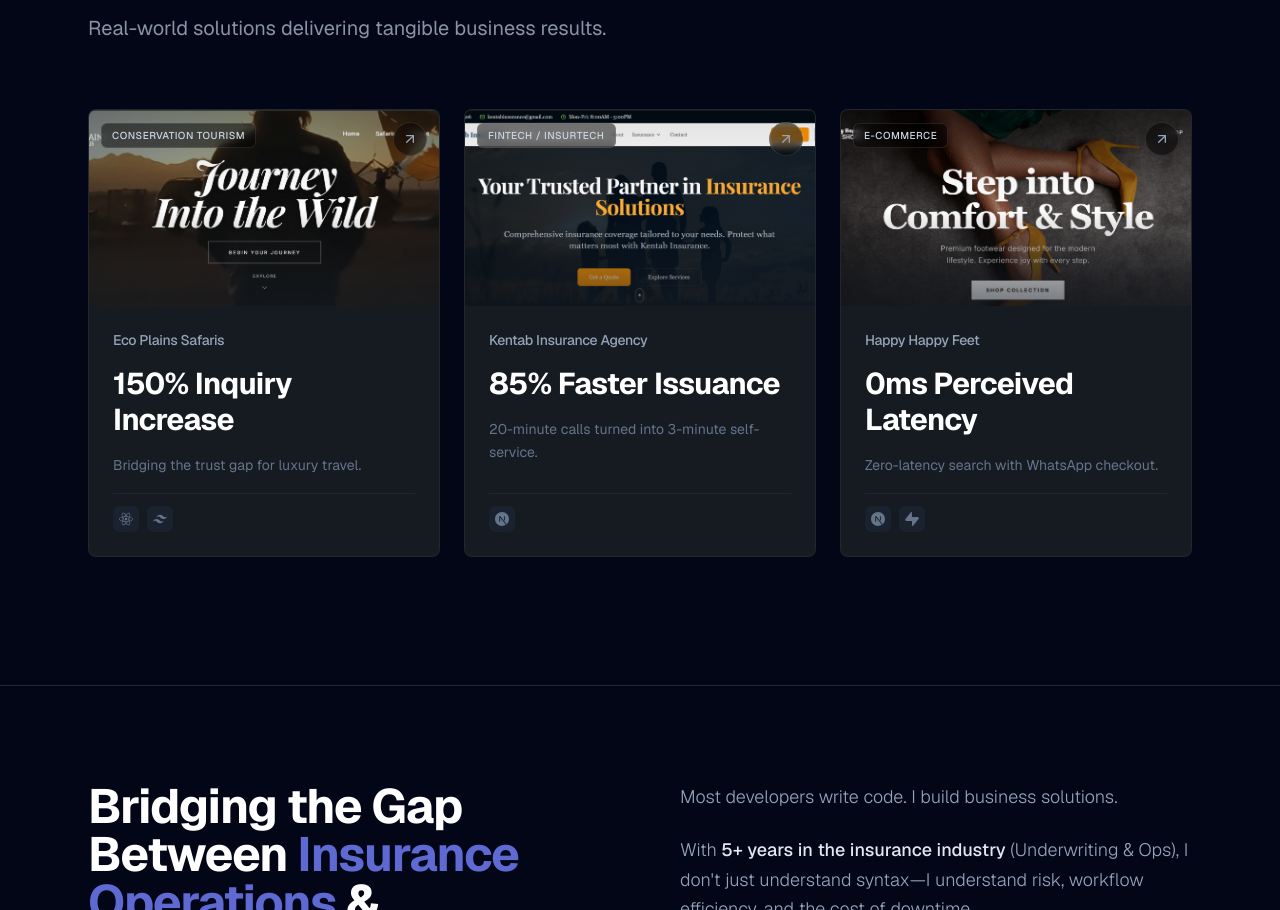
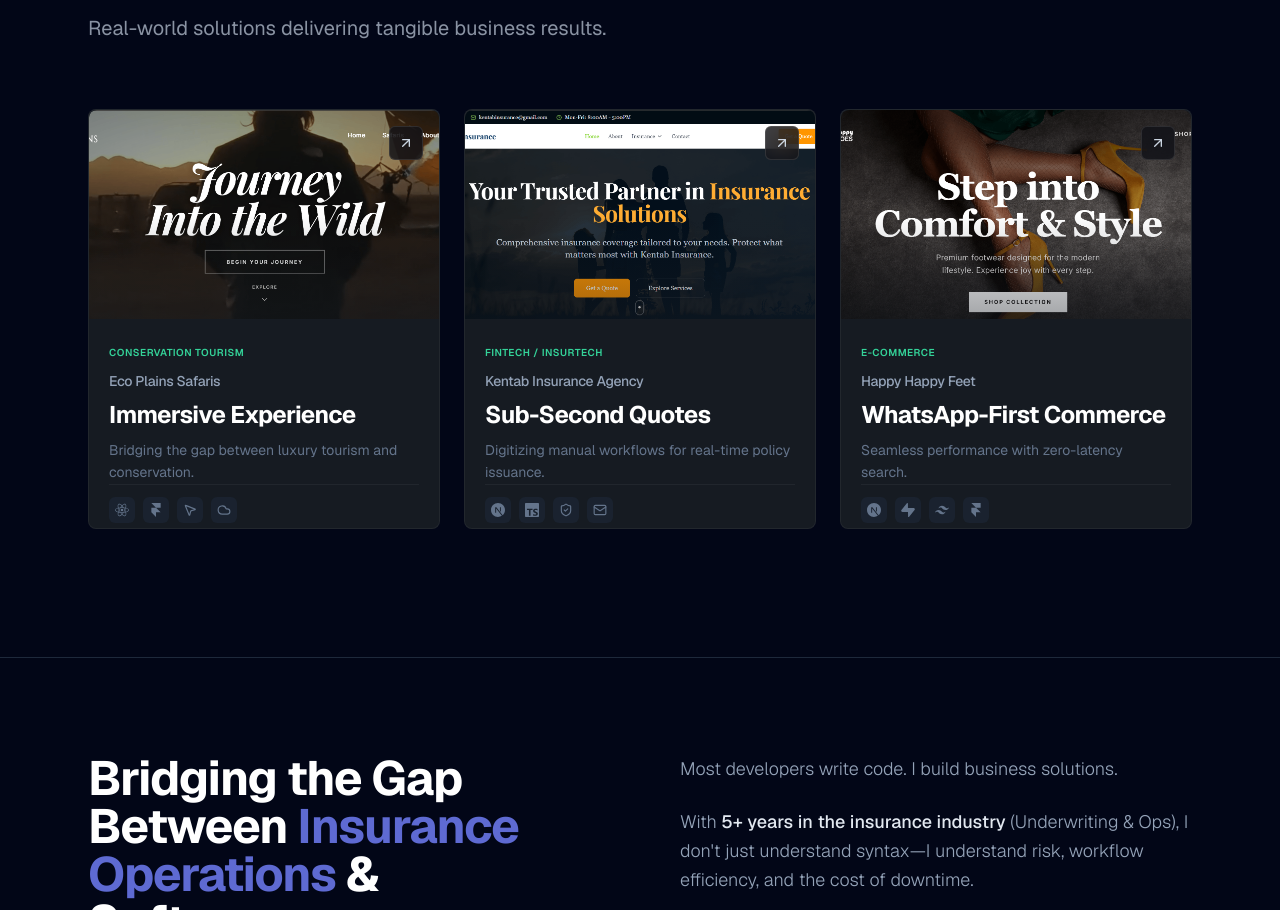
Before and after one commit to Caleb-Kiune/calebkiune, a Next.js app: page / in a window 1280 px wide. Shown: the part 972-1882 px from the top of the page. Built offline with nearby package versions, Linux system fonts and the light colour scheme.

Commit message:
update project cards

```diff
--- a/src/components/sections/project-card.tsx
+++ b/src/components/sections/project-card.tsx
@@ -2,26 +2,44 @@
 
 import Image, { StaticImageData } from "next/image";
 import Link from "next/link";
-import { ArrowUpRight } from "lucide-react";
+import { ArrowUpRight, MousePointer2, Cloud, ShieldCheck, Mail } from "lucide-react";
 import {
     SiReact,
     SiTailwindcss,
     SiNextdotjs,
     SiSupabase,
+    SiFramer,
+    SiTypescript,
 } from "react-icons/si";
 import { motion } from "framer-motion";
 import type { IconType } from "react-icons";
+import type { LucideIcon } from "lucide-react";
 
-// Tech icon mapping
-const TECH_ICONS: Record<string, IconType> = {
+// Tech icon mapping - supports both react-icons and Lucide
+const TECH_ICONS: Record<string, IconType | LucideIcon> = {
+    // React ecosystem
     React: SiReact,
     "React.js": SiReact,
-    Tailwind: SiTailwindcss,
-    "Tailwind CSS": SiTailwindcss,
+    "React 19": SiReact,
+    // Next.js
     "Next.js": SiNextdotjs,
     "Next.js 14": SiNextdotjs,
     "Next.js 16": SiNextdotjs,
+    // Styling
+    Tailwind: SiTailwindcss,
+    "Tailwind CSS": SiTailwindcss,
+    "Tailwind v4": SiTailwindcss,
+    // Backend/Database
     Supabase: SiSupabase,
+    // Animation
+    "Framer Motion": SiFramer,
+    // Languages
+    TypeScript: SiTypescript,
+    // Tools (Lucide icons)
+    "Lenis Scroll": MousePointer2,
+    Cloudinary: Cloud,
+    Zod: ShieldCheck,
+    Nodemailer: Mail,
 };
 
 export interface ProjectData {
@@ -48,13 +66,13 @@ export function ProjectCard({ project, index }: ProjectCardProps) {
             viewport={{ once: true }}
             transition={{ delay: index * 0.1, duration: 0.5 }}
             whileHover={{ y: -5 }}
-            className="group relative flex flex-col overflow-hidden rounded-lg bg-[#161b22] border border-white/5 hover:border-white/10 transition-all duration-300"
+            className="group relative flex flex-col overflow-hidden rounded-lg bg-[#161b22] border border-white/5 hover:border-white/10 transition-all duration-300 h-[400px] md:h-[420px]"
         >
             {/* Subtle glow on hover */}
             <div className="absolute inset-0 rounded-lg bg-gradient-to-br from-primary/5 via-transparent to-transparent opacity-0 group-hover:opacity-100 transition-opacity duration-500 pointer-events-none z-10" />
 
-            {/* Top: Image Container */}
-            <div className="relative aspect-video overflow-hidden">
+            {/* Top: Image Container - 50% Height */}
+            <div className="relative h-1/2 overflow-hidden rounded-t-lg">
                 <Image
                     src={project.imageSrc}
                     alt={project.title}
@@ -62,15 +80,8 @@ export function ProjectCard({ project, index }: ProjectCardProps) {
                     className="object-cover transition-transform duration-500 ease-out group-hover:scale-105"
                     sizes="(max-width: 768px) 100vw, 33vw"
                 />
-                {/* Dark overlay for contrast */}
-                <div className="absolute inset-0 bg-gradient-to-t from-[#161b22] via-transparent to-black/20 opacity-60" />
-
-                {/* Floating Tag Badge */}
-                <div className="absolute top-3 left-3 z-20">
-                    <span className="inline-block px-2.5 py-1 rounded-md bg-black/50 backdrop-blur-sm border border-white/10 text-[10px] font-medium uppercase tracking-wider text-slate-300">
-                        {project.tag}
-                    </span>
-                </div>
+                {/* Subtle bottom fade for seamless blend */}
+                <div className="absolute inset-0 bg-gradient-to-t from-[#161b22] via-transparent to-transparent opacity-40" />
 
                 {/* External Link */}
                 {project.demoUrl && (
@@ -78,32 +89,40 @@ export function ProjectCard({ project, index }: ProjectCardProps) {
                         href={project.demoUrl}
                         target="_blank"
                         rel="noopener noreferrer"
-                        className="absolute top-3 right-3 z-20 p-2 rounded-full bg-black/50 backdrop-blur-sm border border-white/10 text-slate-400 hover:text-white hover:bg-white/20 transition-colors"
+                        className="absolute top-4 right-4 z-20 p-2 rounded-md bg-[#0F1117]/80 backdrop-blur-md border border-white/10 text-slate-300 hover:text-white hover:bg-white/20 transition-colors"
                     >
                         <ArrowUpRight className="w-4 h-4" />
                     </Link>
                 )}
             </div>
 
-            {/* Bottom: Content Container */}
-            <div className="relative z-10 flex flex-col flex-1 p-5 md:p-6 space-y-4">
+            {/* Bottom: Content Container - 50% Height */}
+            <div className="relative z-10 flex flex-col h-1/2 p-5 justify-between">
+                {/* Top Content Group */}
+                <div className="space-y-2">
+                    {/* Micro-Label: Industry Tag */}
+                    <span className="text-[10px] font-semibold uppercase tracking-wider text-emerald-400">
+                        {project.tag}
+                    </span>
+
                     {/* Project Name */}
                     <h3 className="text-sm font-medium text-slate-400 group-hover:text-slate-300 transition-colors">
                         {project.title}
                     </h3>
 
                     {/* The Metric (Hero) */}
-                <p className="text-2xl md:text-3xl font-bold text-white tracking-tight leading-tight">
+                    <p className="text-xl md:text-2xl font-bold text-white tracking-tight leading-tight">
                         {project.metric}
                     </p>
 
-                {/* Hook Description */}
-                <p className="text-sm text-slate-500 leading-relaxed flex-1">
+                    {/* Hook Description - Clamped to 2 lines */}
+                    <p className="text-sm text-slate-500 leading-relaxed line-clamp-2">
                         {project.hook}
                     </p>
+                </div>
 
-                {/* Tech Stack Icons */}
-                <div className="flex items-center gap-2 pt-3 border-t border-white/5">
+                {/* Tech Stack Icons - Pinned to Bottom */}
+                <div className="flex items-center gap-2 pt-3 border-t border-white/5 mt-auto">
                     {project.stack.map((tech) => {
                         const Icon = TECH_ICONS[tech];
                         if (!Icon) return null;
--- a/src/components/sections/selected-work.tsx
+++ b/src/components/sections/selected-work.tsx
@@ -9,15 +9,15 @@ import ecoPlains from "@/assets/projects/eco-plains-safaris.png";
 import kentab from "@/assets/projects/kentab-insurance-agency.png";
 import happyFeet from "@/assets/projects/happy-happy-feet.png";
 
-// Curated project data
+// Curated project data - Engineering Truths from READMEs
 const PROJECTS: ProjectData[] = [
     {
         id: "eco-plains",
         title: "Eco Plains Safaris",
         tag: "Conservation Tourism",
-        hook: "Bridging the trust gap for luxury travel.",
-        metric: "150% Inquiry Increase",
-        stack: ["React", "Tailwind CSS"],
+        hook: "Bridging the gap between luxury tourism and conservation.",
+        metric: "Immersive Experience",
+        stack: ["React 19", "Framer Motion", "Lenis Scroll", "Cloudinary"],
         imageSrc: ecoPlains,
         demoUrl: "https://eco-plains-safaris.vercel.app",
     },
@@ -25,9 +25,9 @@ const PROJECTS: ProjectData[] = [
         id: "kentab",
         title: "Kentab Insurance Agency",
         tag: "FinTech / InsurTech",
-        hook: "20-minute calls turned into 3-minute self-service.",
-        metric: "85% Faster Issuance",
-        stack: ["Next.js 14"],
+        hook: "Digitizing manual workflows for real-time policy issuance.",
+        metric: "Sub-Second Quotes",
+        stack: ["Next.js 14", "TypeScript", "Zod", "Nodemailer"],
         imageSrc: kentab,
         demoUrl: "https://kentab.co.ke",
     },
@@ -35,9 +35,9 @@ const PROJECTS: ProjectData[] = [
         id: "happy-feet",
         title: "Happy Happy Feet",
         tag: "E-Commerce",
-        hook: "Zero-latency search with WhatsApp checkout.",
-        metric: "0ms Perceived Latency",
-        stack: ["Next.js 16", "Supabase"],
+        hook: "Seamless performance with zero-latency search.",
+        metric: "WhatsApp-First Commerce",
+        stack: ["Next.js 16", "Supabase", "Tailwind v4", "Framer Motion"],
         imageSrc: happyFeet,
         demoUrl: "https://happy-happy-feet.vercel.app",
     },
```
Lines whose indentation alone changed are shown as unchanged.
